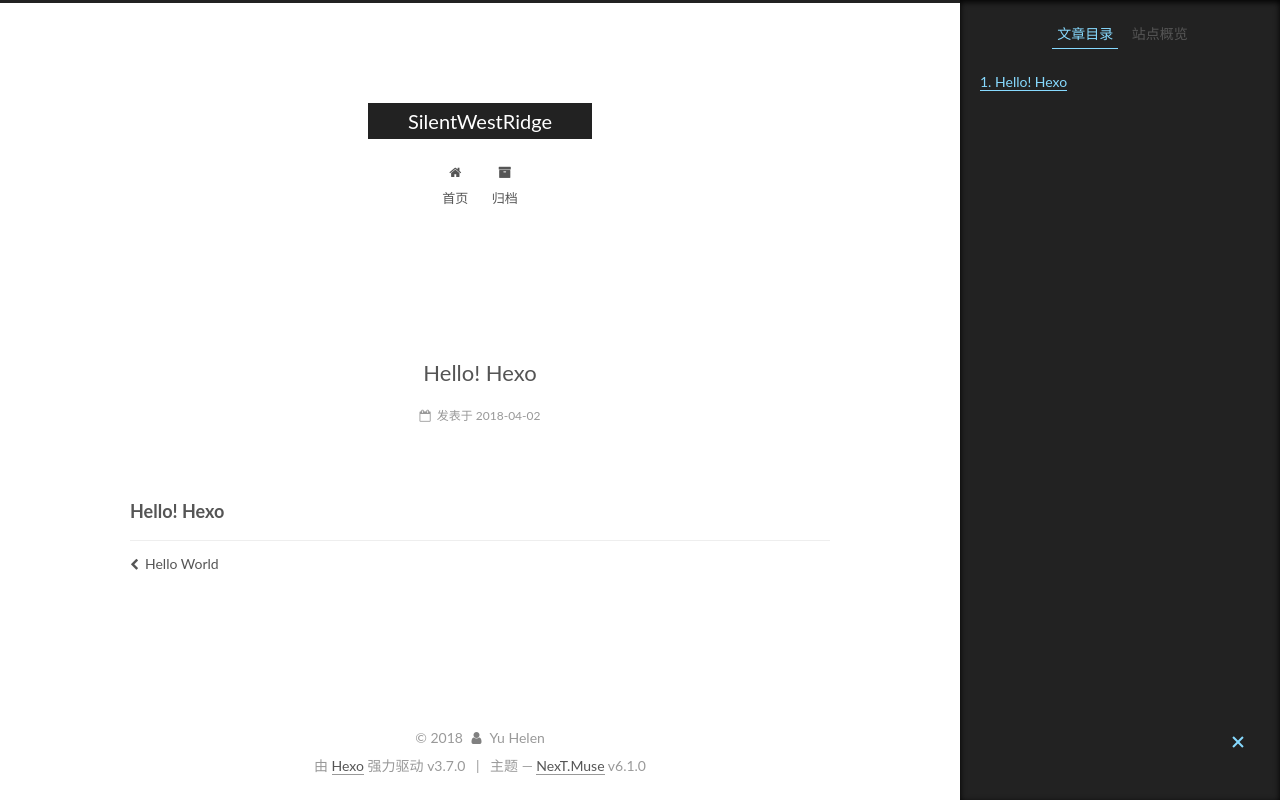
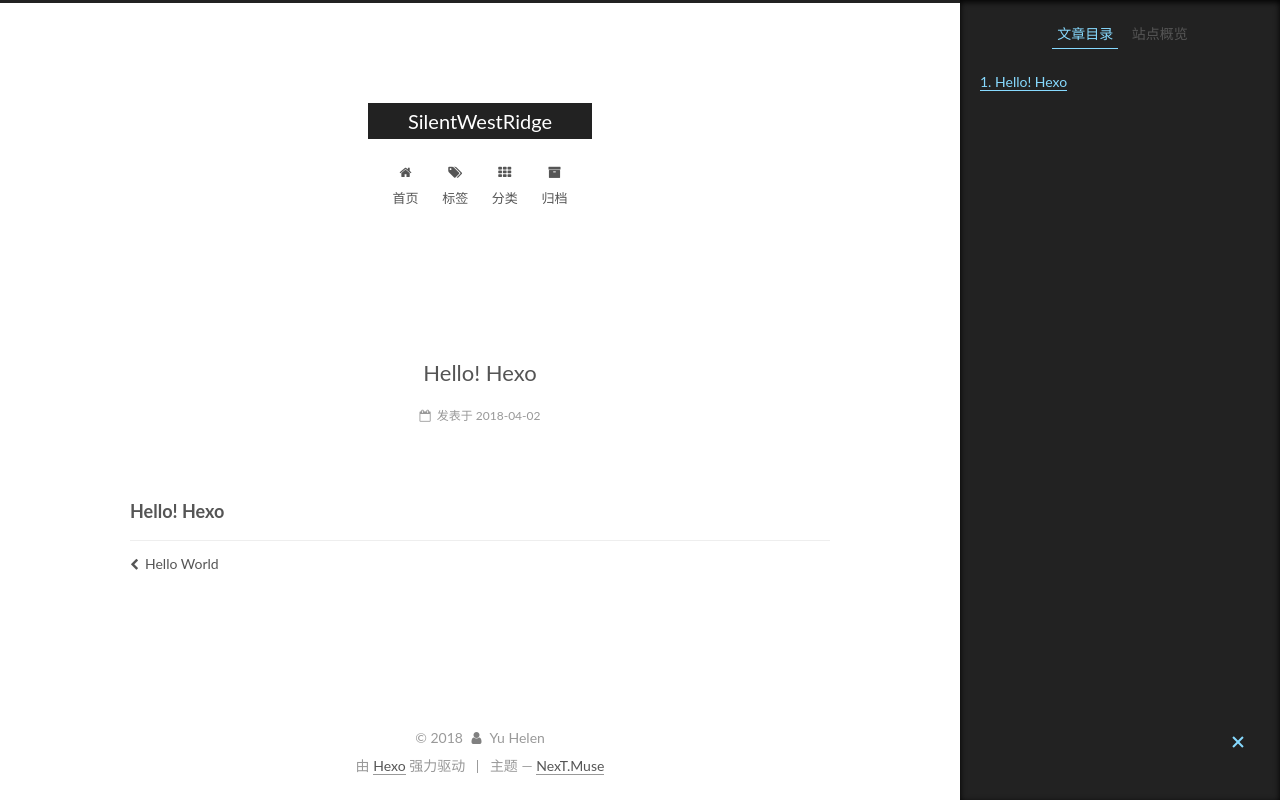
Before and after one commit to SilentWestRidge/SilentWestRidge.github.io, a plain HTML site: page 2018/04/02/Hello-Hexo/index.html in a window 1280 px wide. Drawn offline with Linux system fonts and the light colour scheme.

Commit message:
Site updated: 2018-04-05 13:45:21

```diff
--- a/2018/04/02/Hello-Hexo/index.html
+++ b/2018/04/02/Hello-Hexo/index.html
@@ -217,6 +217,26 @@
   <li class="menu-item menu-item-home">
     <a href="/" rel="section">
       <i class="menu-item-icon fa fa-fw fa-home"></i> <br />首页</a>
+</li>
+
+
+
+
+
+
+  <li class="menu-item menu-item-tags">
+    <a href="/tags/" rel="section">
+      <i class="menu-item-icon fa fa-fw fa-tags"></i> <br />标签</a>
+</li>
+
+
+
+
+
+
+  <li class="menu-item menu-item-categories">
+    <a href="/categories/" rel="section">
+      <i class="menu-item-icon fa fa-fw fa-th"></i> <br />分类</a>
 </li>
 
 
@@ -526,7 +546,7 @@
 
 
 
-  <div class="powered-by">由 <a class="theme-link" target="_blank" href="https://hexo.io">Hexo</a> 强力驱动 v3.7.0</div>
+  <div class="powered-by">由 <a class="theme-link" target="_blank" href="https://hexo.io">Hexo</a> 强力驱动</div>
 
 
 
@@ -534,7 +554,7 @@
 
 
 
-  <div class="theme-info">主题 &mdash; <a class="theme-link" target="_blank" href="https://github.com/theme-next/hexo-theme-next">NexT.Muse</a> v6.1.0</div>
+  <div class="theme-info">主题 &mdash; <a class="theme-link" target="_blank" href="https://github.com/theme-next/hexo-theme-next">NexT.Muse</a></div>
 
 
 
--- a/css/main.css
+++ b/css/main.css
@@ -1821,7 +1821,7 @@ pre .javascript .function {
   width: 4px;
   height: 4px;
   border-radius: 50%;
-  background: #bb0bff;
+  background: #ff7a69;
 }
 .links-of-blogroll {
   font-size: 13px;
```
Also changed, not shown: 2018/04/02/hello-world/index.html (+22 -2 lines), archives/2018/04/index.html (+22 -2 lines), archives/2018/index.html (+22 -2 lines), archives/index.html (+22 -2 lines), index.html (+22 -2 lines).
